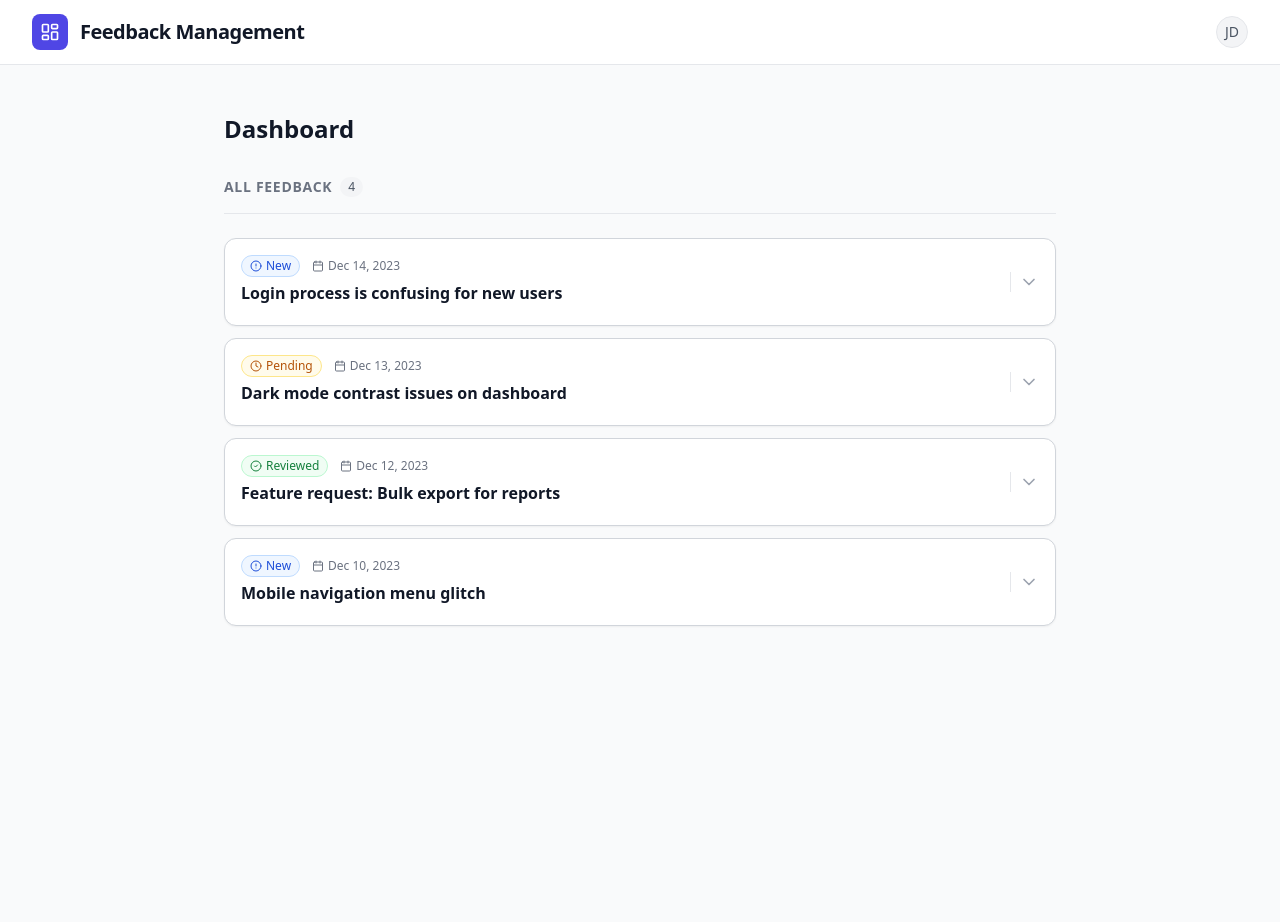
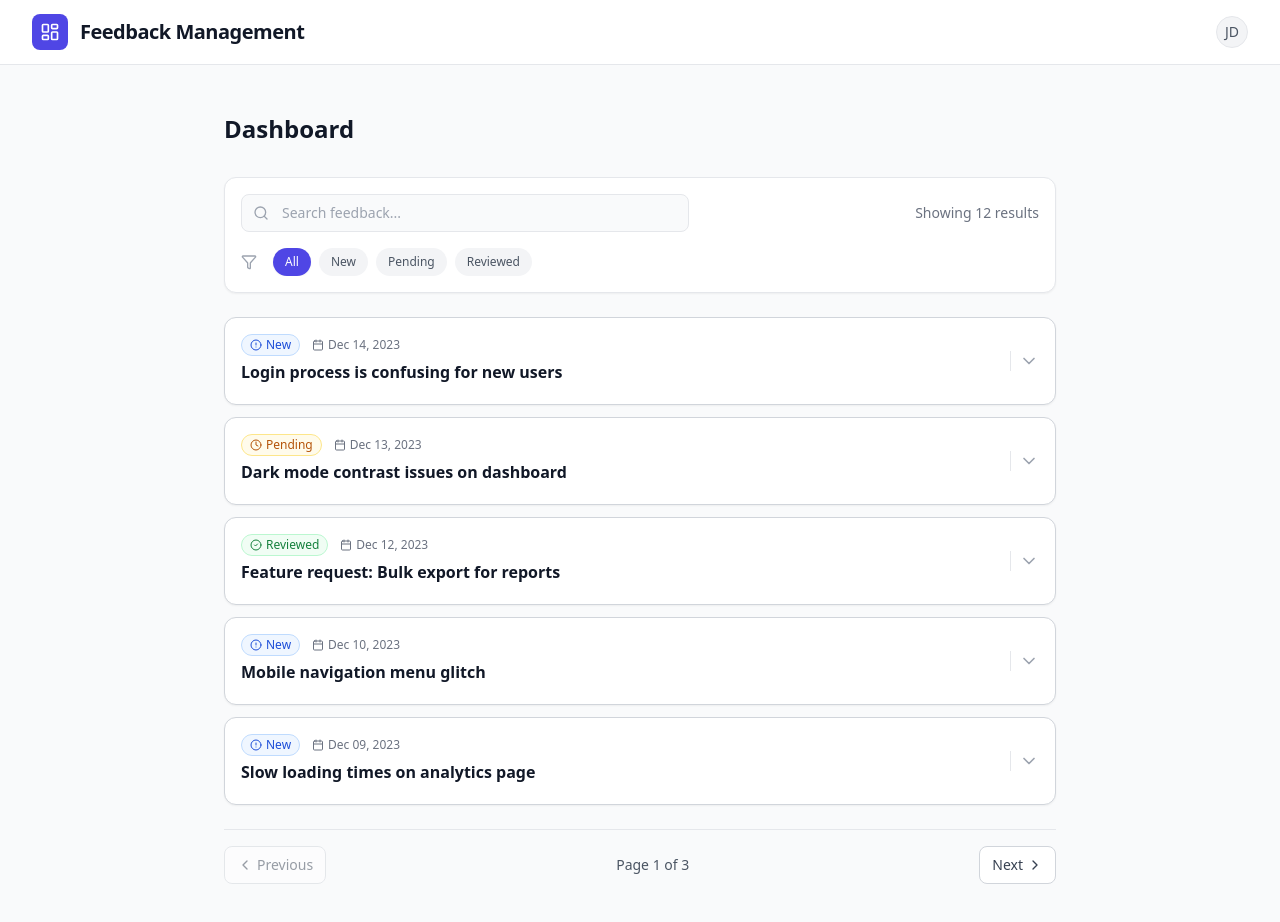
Before and after one commit to Shamilawa/feedback-management, a React (Vite) app: page / in a window 1280 px wide. Shown: the top 922 px of the page. Before the commit the page ends 800 px from the top, so only its background shows below. Built offline with nearby package versions, Linux system fonts and the light colour scheme.

Commit message:
feat: Implement feedback list component with search, filter, and pagination.

```diff
--- a/src/components/FeedbackList.tsx
+++ b/src/components/FeedbackList.tsx
@@ -1,6 +1,8 @@
-import { useState } from "react";
+import { useState, useMemo } from "react";
+import { Search, Filter, ChevronLeft, ChevronRight } from "lucide-react";
 import FeedbackRow from "./FeedbackRow";
 import { FeedbackItem } from "../types";
+import { cn } from "../lib/utils";
 
 const MOCK_DATA: FeedbackItem[] = [
     {
@@ -36,12 +38,84 @@ const MOCK_DATA: FeedbackItem[] = [
         date: "Dec 10, 2023",
         status: "New",
     },
+    {
+        id: "5",
+        feedbackSummary: "Slow loading times on analytics page",
+        feedbackDetails:
+            "The analytics dashboard takes over 5 seconds to load on 4G networks. We need to optimize the initial data fetch or implement skeleton loading states.",
+        date: "Dec 09, 2023",
+        status: "New",
+    },
+    {
+        id: "6",
+        feedbackSummary: "Typo in terms of service",
+        feedbackDetails:
+            "Section 4.2 has a spelling mistake. It says 'liablity' instead of 'liability'.",
+        date: "Dec 08, 2023",
+        status: "Reviewed",
+    },
+    {
+        id: "7",
+        feedbackSummary: "Request for calendar integration",
+        feedbackDetails:
+            "It would be great if we could sync the deadlines directly to Google Calendar.",
+        date: "Dec 07, 2023",
+        status: "Pending",
+    },
+    {
+        id: "8",
+        feedbackSummary: "Profile image upload fails",
+        feedbackDetails:
+            "Uploading a PNG larger than 2MB causes a silent failure. Needs a proper error message.",
+        date: "Dec 06, 2023",
+        status: "New",
+    },
+    {
+        id: "9",
+        feedbackSummary: "Confusion about pricing tiers",
+        feedbackDetails:
+            "The standard plan features are not clearly distinguished from the pro plan on the pricing page.",
+        date: "Dec 05, 2023",
+        status: "Reviewed",
+    },
+    {
+        id: "10",
+        feedbackSummary: "Export to CSV is broken",
+        feedbackDetails:
+            "Clicking the export button does nothing in Safari browser.",
+        date: "Dec 04, 2023",
+        status: "New",
+    },
+    {
+        id: "11",
+        feedbackSummary: "Add dark mode support",
+        feedbackDetails: "Please add a toggle for dark mode in the settings.",
+        date: "Dec 03, 2023",
+        status: "New",
+    },
+    {
+        id: "12",
+        feedbackSummary: "Notification settings not saving",
+        feedbackDetails:
+            "I uncheck email notifications but they turn back on after refresh.",
+        date: "Dec 02, 2023",
+        status: "Pending",
+    },
 ];
+
+type FilterStatus = "All" | FeedbackItem["status"];
+
+const ITEMS_PER_PAGE = 5;
 
 export default function FeedbackList() {
     const [items, setItems] = useState<FeedbackItem[]>(MOCK_DATA);
     const [openId, setOpenId] = useState<string | null>(null);
     const [deletingIds, setDeletingIds] = useState<Set<string>>(new Set());
+
+    // UX State
+    const [searchTerm, setSearchTerm] = useState("");
+    const [statusFilter, setStatusFilter] = useState<FilterStatus>("All");
+    const [currentPage, setCurrentPage] = useState(1);
 
     const handleToggle = (id: string) => {
         setOpenId(openId === id ? null : id);
@@ -74,25 +148,81 @@ export default function FeedbackList() {
         );
     };
 
+    // Filter Logic
+    const filteredItems = useMemo(() => {
+        return items.filter((item) => {
+            const matchesSearch =
+                item.feedbackSummary
+                    .toLowerCase()
+                    .includes(searchTerm.toLowerCase()) ||
+                item.feedbackDetails
+                    .toLowerCase()
+                    .includes(searchTerm.toLowerCase());
+            const matchesStatus =
+                statusFilter === "All" || item.status === statusFilter;
+            return matchesSearch && matchesStatus;
+        });
+    }, [items, searchTerm, statusFilter]);
+
+    // Pagination Logic
+    const totalPages = Math.ceil(filteredItems.length / ITEMS_PER_PAGE);
+    const paginatedItems = useMemo(() => {
+        const start = (currentPage - 1) * ITEMS_PER_PAGE;
+        return filteredItems.slice(start, start + ITEMS_PER_PAGE);
+    }, [filteredItems, currentPage]);
+
+    // Reset pagination when filters change
+    useMemo(() => {
+        setCurrentPage(1);
+    }, [searchTerm, statusFilter]);
+
     return (
-        <div className="space-y-4">
-            {/* Header/Filter Bar (Visual only for now) */}
-            <div className="flex items-center justify-between mb-6 pb-4 border-b border-gray-200">
-                <div className="flex items-center gap-2">
-                    <h2 className="text-sm font-semibold text-gray-500 uppercase tracking-wider">
-                        All Feedback
-                    </h2>
-                    <span className="bg-gray-100 text-gray-600 px-2 py-0.5 rounded-full text-xs font-medium">
-                        {items.length}
-                    </span>
+        <div className="space-y-6">
+            {/* Controls Section */}
+            <div className="bg-white p-4 rounded-xl border border-gray-200 shadow-sm space-y-4">
+                {/* Search and Total Count */}
+                <div className="flex flex-col sm:flex-row sm:items-center justify-between gap-4">
+                    <div className="relative flex-1 max-w-md">
+                        <Search className="absolute left-3 top-1/2 -translate-y-1/2 w-4 h-4 text-gray-400" />
+                        <input
+                            type="text"
+                            placeholder="Search feedback..."
+                            value={searchTerm}
+                            onChange={(e) => setSearchTerm(e.target.value)}
+                            className="w-full pl-10 pr-4 py-2 bg-gray-50 border border-gray-200 rounded-lg text-sm focus:outline-none focus:ring-2 focus:ring-indigo-500 focus:border-transparent transition-all"
+                        />
                     </div>
-                <div className="flex gap-2">
-                    {/* Placeholder for potential filters */}
+                    <div className="text-sm text-gray-500 font-medium">
+                        Showing {filteredItems.length} results
                     </div>
                 </div>
 
-            <div className="flex flex-col gap-3">
-                {items.map((item) => (
+                {/* Filter Tabs */}
+                <div className="flex items-center gap-2 overflow-x-auto pb-2 sm:pb-0 no-scrollbar">
+                    <Filter className="w-4 h-4 text-gray-400 mr-2 shrink-0" />
+                    {(["All", "New", "Pending", "Reviewed"] as const).map(
+                        (status) => (
+                            <button
+                                key={status}
+                                onClick={() => setStatusFilter(status)}
+                                className={cn(
+                                    "px-3 py-1.5 rounded-full text-xs font-medium transition-all whitespace-nowrap",
+                                    statusFilter === status
+                                        ? "bg-indigo-600 text-white shadow-sm"
+                                        : "bg-gray-100 text-gray-600 hover:bg-gray-200"
+                                )}
+                            >
+                                {status}
+                            </button>
+                        )
+                    )}
+                </div>
+            </div>
+
+            {/* List */}
+            <div className="flex flex-col gap-3 min-h-[400px]">
+                {paginatedItems.length > 0 ? (
+                    paginatedItems.map((item) => (
                         <FeedbackRow
                             key={item.id}
                             feedback={item}
@@ -102,16 +232,51 @@ export default function FeedbackList() {
                             onDelete={handleDelete}
                             onUpdate={handleUpdate}
                         />
-                ))}
-
-                {items.length === 0 && (
+                    ))
+                ) : (
                     <div className="text-center py-12 bg-white rounded-xl border border-gray-200 border-dashed">
-                        <p className="text-gray-500">
-                            No feedback items found.
+                        <div className="mx-auto w-12 h-12 bg-gray-50 rounded-full flex items-center justify-center mb-3">
+                            <Search className="w-5 h-5 text-gray-400" />
+                        </div>
+                        <h3 className="text-gray-900 font-medium mb-1">
+                            No matching feedback
+                        </h3>
+                        <p className="text-gray-500 text-sm">
+                            Try adjusting your filters or search terms.
                         </p>
                     </div>
                 )}
             </div>
+
+            {/* Pagination Controls */}
+            {totalPages > 1 && (
+                <div className="flex items-center justify-between border-t border-gray-200 pt-4">
+                    <button
+                        onClick={() =>
+                            setCurrentPage((p) => Math.max(1, p - 1))
+                        }
+                        disabled={currentPage === 1}
+                        className="flex items-center px-3 py-2 text-sm font-medium text-gray-700 bg-white border border-gray-300 rounded-lg hover:bg-gray-50 disabled:opacity-50 disabled:cursor-not-allowed transition-colors"
+                    >
+                        <ChevronLeft className="w-4 h-4 mr-1" />
+                        Previous
+                    </button>
+                    <span className="text-sm text-gray-600">
+                        Page <span className="font-medium">{currentPage}</span>{" "}
+                        of <span className="font-medium">{totalPages}</span>
+                    </span>
+                    <button
+                        onClick={() =>
+                            setCurrentPage((p) => Math.min(totalPages, p + 1))
+                        }
+                        disabled={currentPage === totalPages}
+                        className="flex items-center px-3 py-2 text-sm font-medium text-gray-700 bg-white border border-gray-300 rounded-lg hover:bg-gray-50 disabled:opacity-50 disabled:cursor-not-allowed transition-colors"
+                    >
+                        Next
+                        <ChevronRight className="w-4 h-4 ml-1" />
+                    </button>
+                </div>
+            )}
         </div>
     );
 }
```
Lines whose indentation alone changed are shown as unchanged.
